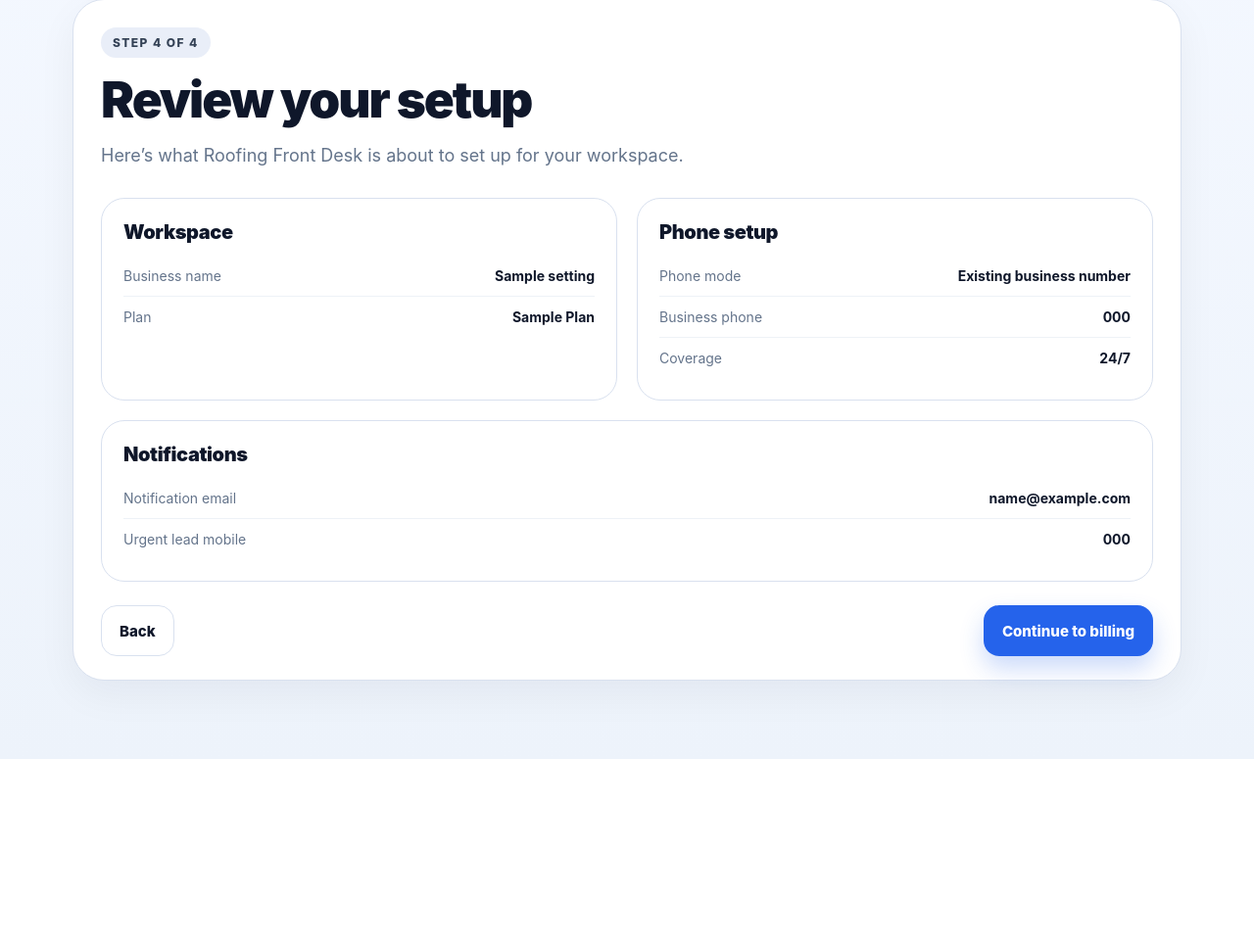
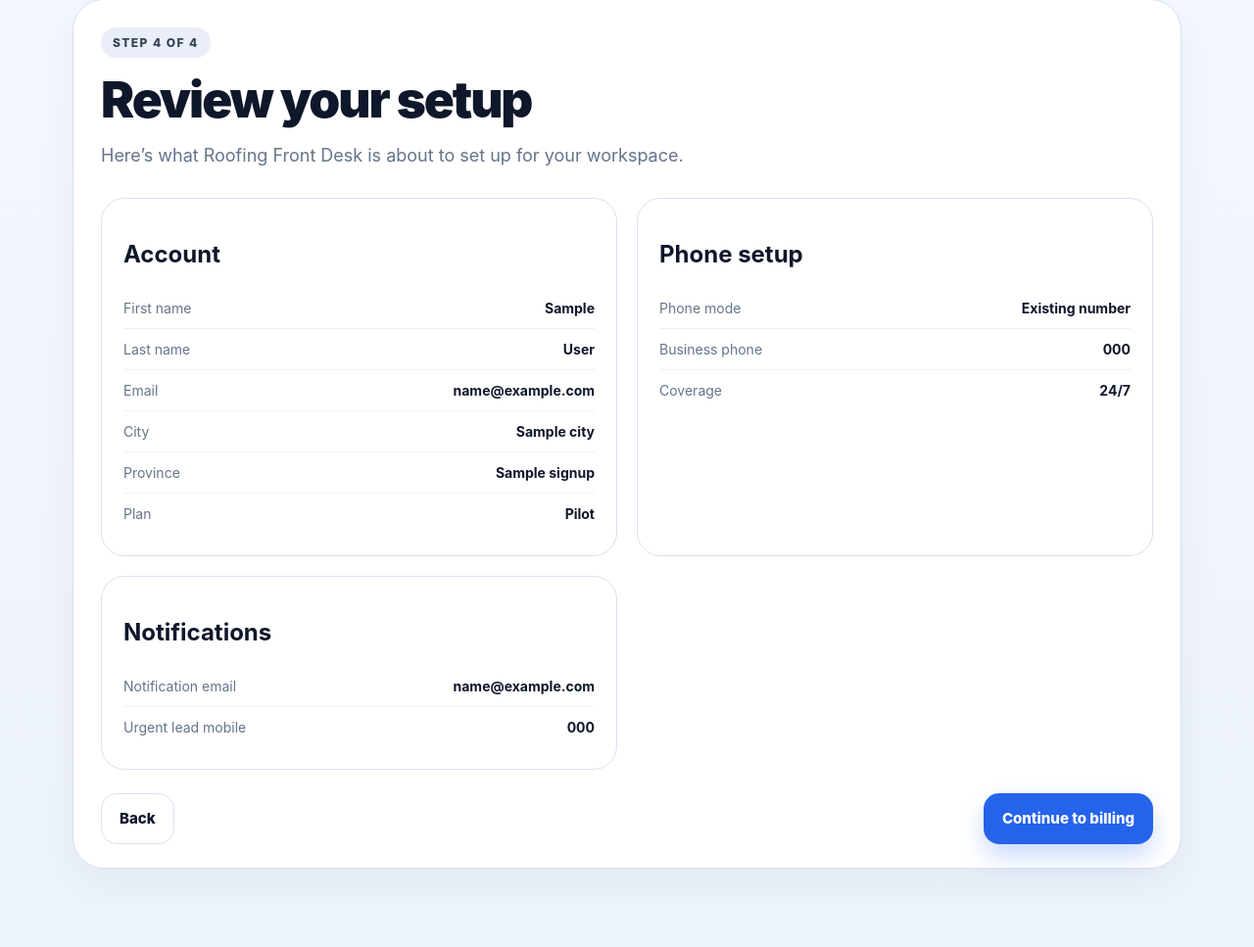
Before and after one commit to ahmedezeldin/roofing-mvp, a FastAPI app: template app/templates/onboarding/review.html in a window 1280 px wide. Shown: the part 119-1086 px from the top of the page at 98% size. Before the commit the page ends 894 px from the top, so only its background shows below. Run offline with FastAPI, Linux system fonts and the light colour scheme; the template is opened without the code that fills it: most values are stand-ins (such as "Sample title", 1, 10 or a date in 2020); parts of the project's set-up code (start-up, migrations or seed data) failed here and were passed over.

Commit message:
Update review.html

```diff
--- a/app/templates/onboarding/review.html
+++ b/app/templates/onboarding/review.html
@@ -44,71 +44,108 @@
     </p>
 
    <div class="review-grid">
-      <div class="review-card">
-        <div class="section-title">Workspace</div>
+  <section class="review-card">
+    <h2 class="review-card-title">Account</h2>
+
     <div class="review-row">
-          <span>Business name</span>
-          <strong>{{ settings.business_name if settings else workspace.company_name }}</strong>
+      <span>First name</span>
+      <strong>{{ signup_data.first_name or "Not set" }}</strong>
     </div>
+
+    <div class="review-row">
+      <span>Last name</span>
+      <strong>{{ signup_data.last_name or "Not set" }}</strong>
+    </div>
+
+    <div class="review-row">
+      <span>Email</span>
+      <strong>{{ signup_data.email or "Not set" }}</strong>
+    </div>
+
+    <div class="review-row">
+      <span>City</span>
+      <strong>{{ signup_data.city or "Not set" }}</strong>
+    </div>
+
+    <div class="review-row">
+      <span>Province</span>
+      <strong>{{ signup_data.province_name or "Not set" }}</strong>
+    </div>
+
     <div class="review-row">
       <span>Plan</span>
-          <strong>{{ workspace.plan|title }}</strong>
+      <strong>{{ "Growth" if plan == "growth" else "Pilot" }}</strong>
     </div>
+  </section>
+
+  <section class="review-card">
+    <h2 class="review-card-title">Phone setup</h2>
+
+    <div class="review-row">
+      <span>Phone mode</span>
+      <strong>
+        {% if phone_setup_data.phone_mode == "new" %}
+          New number
+        {% else %}
+          Existing number
+        {% endif %}
+      </strong>
     </div>
 
-      <div class="review-card">
-        <div class="section-title">Phone setup</div>
     <div class="review-row">
-          <span>Phone mode</span>
-          <strong>{{ "New number" if workspace.phone_mode == "new" else "Existing business number" }}</strong>
+      <span>
+        {% if phone_setup_data.phone_mode == "new" %}
+          Selected number
+        {% else %}
+          Business phone
+        {% endif %}
+      </span>
+      <strong>
+        {% if phone_setup_data.phone_mode == "new" %}
+          {{ phone_setup_data.selected_twilio_number or "Not set" }}
+        {% else %}
+          {{ phone_setup_data.business_phone or "Not set" }}
+        {% endif %}
+      </strong>
     </div>
-
-        {% if workspace.phone_mode == "new" %}
-        <div class="review-row">
-          <span>Selected number</span>
-          <strong>{{ workspace.pending_twilio_number or "Not selected yet" }}</strong>
-        </div>
-        {% else %}
-        <div class="review-row">
-          <span>Business phone</span>
-          <strong>{{ workspace.business_phone or "Not provided yet" }}</strong>
-        </div>
-        {% endif %}
 
     <div class="review-row">
       <span>Coverage</span>
       <strong>
-            {% if workspace.coverage_mode == "after_hours" %}
-              After hours only
+        {% if phone_setup_data.coverage_mode == "after_hours" %}
+          Outside business hours only
         {% else %}
           24/7
         {% endif %}
       </strong>
     </div>
 
-        {% if workspace.coverage_mode == "after_hours" %}
+    {% if phone_setup_data.coverage_mode == "after_hours" %}
     <div class="review-row">
       <span>Business hours</span>
-          <strong>{{ workspace.workday_start }} – {{ workspace.workday_end }}</strong>
+      <strong>{{ phone_setup_data.workday_start }} – {{ phone_setup_data.workday_end }}</strong>
     </div>
+
     <div class="review-row">
       <span>Working days</span>
-          <strong>{{ workspace.business_days }}</strong>
+      <strong>{{ phone_setup_data.business_days_display or "Not set" }}</strong>
     </div>
     {% endif %}
-      </div>
+  </section>
+
+  <section class="review-card review-card-full">
+    <h2 class="review-card-title">Notifications</h2>
+
+    <div class="review-row">
+      <span>Notification email</span>
+      <strong>{{ phone_setup_data.notification_email or "Not set" }}</strong>
     </div>
 
-    <div class="review-card full-width-card">
-      <div class="section-title">Notifications</div>
-      <div class="review-row">
-        <span>Notification email</span>
-        <strong>{{ workspace.notification_email or "Not set" }}</strong>
-      </div>
     <div class="review-row">
       <span>Urgent lead mobile</span>
-        <strong>{{ workspace.team_mobile or "Not set" }}</strong>
+      <strong>{{ phone_setup_data.team_mobile or "Not set" }}</strong>
     </div>
+  </section>
 </div>
 
     <form action="/onboarding/review" method="post" class="review-footer">
```
Lines whose indentation alone changed are shown as unchanged.
